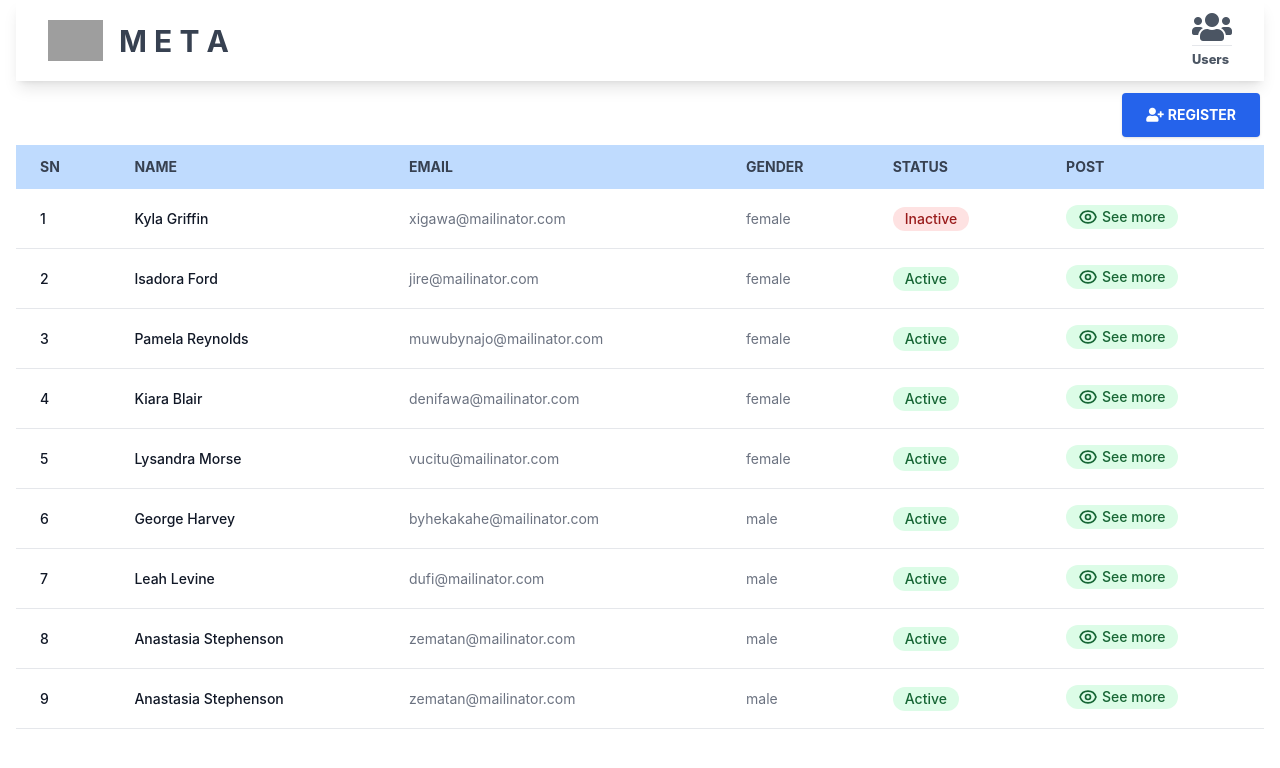
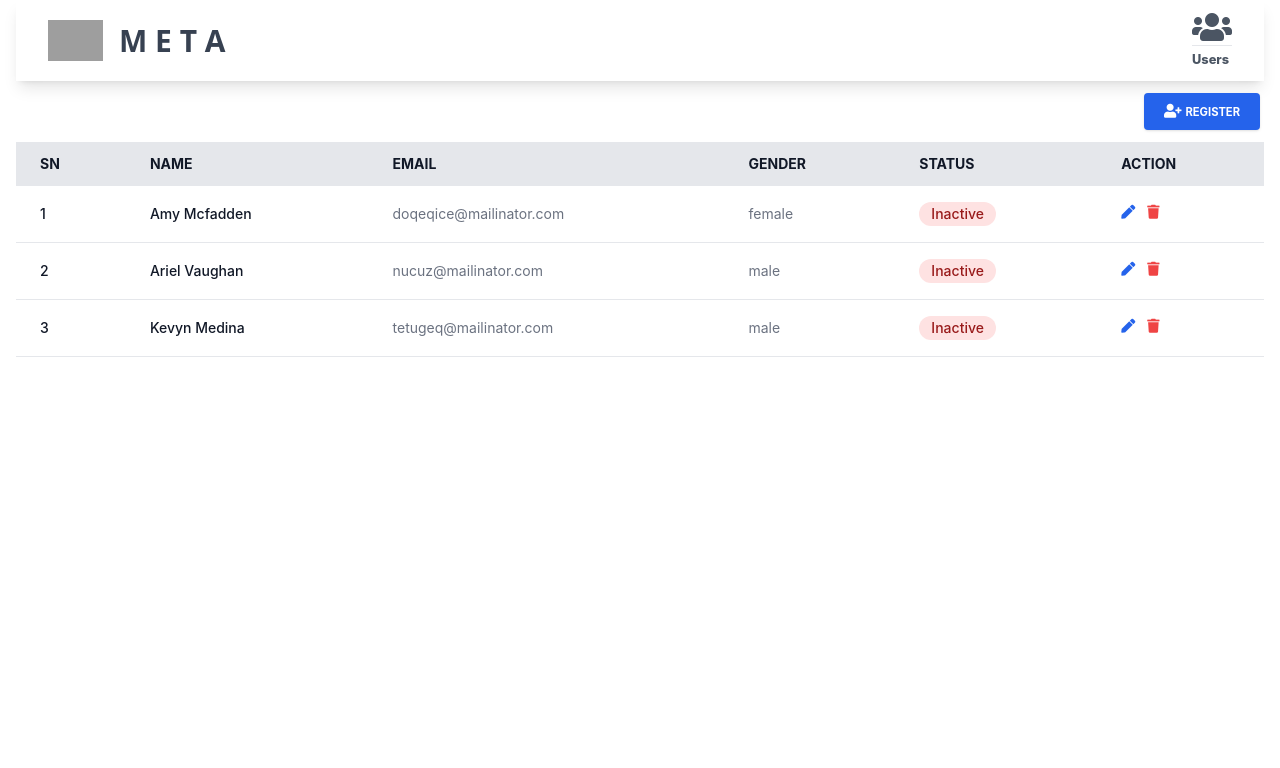
Before and after one commit to tesfaye116/react-logic, a React (Create React App) app: page /users in a window 1280 px wide. Shown: the top 768 px of the page. Built offline with nearby package versions, Linux system fonts and the light colour scheme; data requests are answered from the project's data file; grey boxes are pictures that could not be loaded.

Commit message:
edit and delete data user

```diff
--- a/db.json
+++ b/db.json
@@ -1,67 +1,25 @@
 {
   "users": [
     {
-      "name": "Kyla Griffin",
-      "email": "xigawa@mailinator.com",
+      "name": "Amy Mcfadden",
+      "email": "doqeqice@mailinator.com",
       "gender": "female",
-      "status": false,
+      "status": "",
       "id": 1
     },
     {
-      "name": "Isadora Ford",
-      "email": "jire@mailinator.com",
-      "gender": "female",
-      "status": "false",
+      "name": "Ariel Vaughan",
+      "email": "nucuz@mailinator.com",
+      "gender": "male",
+      "status": "",
       "id": 2
     },
     {
-      "name": "Pamela Reynolds",
-      "email": "muwubynajo@mailinator.com",
-      "gender": "female",
-      "status": "false",
+      "name": "Kevyn Medina",
+      "email": "tetugeq@mailinator.com",
+      "gender": "male",
+      "status": "",
       "id": 3
-    },
-    {
-      "name": "Kiara Blair",
-      "email": "denifawa@mailinator.com",
-      "gender": "female",
-      "status": "false",
-      "id": 4
-    },
-    {
-      "name": "Lysandra Morse",
-      "email": "vucitu@mailinator.com",
-      "gender": "female",
-      "status": "false",
-      "id": 5
-    },
-    {
-      "name": "George Harvey",
-      "email": "byhekakahe@mailinator.com",
-      "gender": "male",
-      "status": "false",
-      "id": 6
-    },
-    {
-      "name": "Leah Levine",
-      "email": "dufi@mailinator.com",
-      "gender": "male",
-      "status": "false",
-      "id": 7
-    },
-    {
-      "name": "Anastasia Stephenson",
-      "email": "zematan@mailinator.com",
-      "gender": "male",
-      "status": "Active",
-      "id": 8
-    },
-    {
-      "name": "Anastasia Stephenson",
-      "email": "zematan@mailinator.com",
-      "gender": "male",
-      "status": "Active",
-      "id": 9
     }
   ]
 }
--- a/src/components/ModalComponent.jsx
+++ b/src/components/ModalComponent.jsx
@@ -2,16 +2,21 @@ import axios from "axios";
 import { useState } from "react";
 import "../index.css";
 
-const ModalComponent = ({ users, setUsers }) => {
-  const [showModal, setShowModal] = useState(false);
+const ModalComponent = ({
+  users,
+  setUsers,
+  setShowModal,
+  showModal,
+  editUser,
+  editModal,
+  setEditModal,
+}) => {
   const [form, setForm] = useState({
     name: "",
     email: "",
     gender: "",
     status: false,
   });
-
-  console.log(users);
 
   const handleSubmit = async (e) => {
     e.preventDefault();
@@ -24,7 +29,33 @@ const ModalComponent = ({ users, setUsers }) => {
       })
       .then((res) => {
         setShowModal(false);
+        console.log(res.data);
         setUsers([...users, res.data]);
+      })
+      .catch((err) => {
+        console.log(err);
+      });
+  };
+
+  const handleUpdate = async (e) => {
+    e.preventDefault();
+    await axios
+      .put(`http://localhost:4000/users/${editUser.id}`, {
+        name: form.name,
+        email: form.email,
+        gender: form.gender,
+        status: form.status,
+      })
+      .then((res) => {
+        setShowModal(false);
+        console.log(res.data);
+        const newUsers = users.map((user) => {
+          if (user.id === editUser.id) {
+            return res.data;
+          }
+          return user;
+        });
+        setUsers(newUsers);
       })
       .catch((err) => {
         console.log(err);
@@ -33,17 +64,7 @@ const ModalComponent = ({ users, setUsers }) => {
 
   return (
     <>
-      <div className="flex justify-end">
-        <button
-          className=" bg-blue-600 mt-3  text-white active:bg-dark-600 font-bold uppercase text-sm px-6 py-3 rounded shadow hover:shadow-lg outline-none focus:outline-none mr-1 mb-1 ease-linear transition-all duration-150 bg-dark"
-          type="button"
-          onClick={() => setShowModal(true)}
-        >
-          <i className="fas fa-user-plus mr-1"></i>
-          <span>Register</span>
-        </button>
-      </div>
-      {showModal ? (
+      {showModal || editModal ? (
         <>
           <div className="mt-11 flex-grow-0 justify-end items-center overflow-x-hidden overflow-y-auto fixed inset-0 z-50 outline-none focus:outline-none top-0 left-0 right-0 bottom-0 animate-opacity">
             <div className="relative w-auto my-1 mx-auto max-w-2xl">
@@ -52,11 +73,13 @@ const ModalComponent = ({ users, setUsers }) => {
                 {/*header*/}
                 <div className="flex items-start justify-between p-5 border-b border-solid border-slate-200 rounded-t bg-gray-200">
                   <h3 className="text-2xl text-gray-800 font-bold">
-                    <small>Register</small>
+                    <small>{showModal ? "User Register" : "Edit User"}</small>
                   </h3>
                   <button
                     className="p-1 ml-auto bg-transparent border-0 text-black opacity-1 float-right text-3xl leading-none font-semibold outline-none focus:outline-none"
-                    onClick={() => setShowModal(false)}
+                    onClick={() => {
+                      setShowModal(false) || setEditModal(false);
+                    }}
                   >
                     <span className="bg-transparent text-black opacity-1 h-6 w-6 text-2xl block outline-none focus:outline-none">
                       <i className="fas fa-times"></i>
@@ -65,7 +88,7 @@ const ModalComponent = ({ users, setUsers }) => {
                 </div>
                 {/*body*/}
                 <div className="relative p-6 flex-auto">
-                  <form onSubmit={handleSubmit}>
+                  <form onSubmit={showModal ? handleSubmit : handleUpdate}>
                     <div className="mb-4">
                       <label
                         className="block text-gray-700 text-sm font-bold mb-2"
@@ -78,7 +101,7 @@ const ModalComponent = ({ users, setUsers }) => {
                         id="name"
                         type="text"
                         placeholder="Name"
-                        value={form.name}
+                        value={editUser ? editUser.name : form.name}
                         onChange={(e) =>
                           setForm({ ...form, name: e.target.value })
                         }
@@ -97,7 +120,7 @@ const ModalComponent = ({ users, setUsers }) => {
                         id="email"
                         type="email"
                         placeholder="Email"
-                        value={form.email}
+                        value={editUser ? editUser.email : form.email}
                         onChange={(e) =>
                           setForm({ ...form, email: e.target.value })
                         }
@@ -113,8 +136,8 @@ const ModalComponent = ({ users, setUsers }) => {
                       </label>
                       <select
                         className="block appearance-none w-full bg-gray-200 border border-gray-200 text-gray-700 py-3 px-4 pr-8 rounded leading-tight focus:outline-none focus:bg-white focus:border-gray-500"
-                        id="grid-state"
-                        value={form.gender}
+                        id="gender"
+                        value={editUser ? editUser.gender : form.gender}
                         onChange={(e) =>
                           setForm({ ...form, gender: e.target.value })
                         }
@@ -135,7 +158,7 @@ const ModalComponent = ({ users, setUsers }) => {
                           className="mr-2 leading-tight bg-gray-200"
                           type="checkbox"
                           id="status"
-                          value={form.status}
+                          value={editUser ? editUser.status : form.status}
                           onChange={(e) =>
                             setForm({ ...form, status: e.target.value })
                           }
@@ -150,7 +173,7 @@ const ModalComponent = ({ users, setUsers }) => {
                         className="w-full bg-gray-900 hover:bg-blue-700 text-white font-bold py-2 px-4 rounded-full focus:outline-none focus:shadow-outline"
                         type="submit"
                       >
-                        Register
+                        {showModal ? "Register" : "Update"}
                       </button>
                     </div>
                   </form>
--- a/src/components/NavBar.jsx
+++ b/src/components/NavBar.jsx
@@ -16,7 +16,7 @@ const NavBar = () => {
                   alt="logo"
                   width={55}
                 />
-                <label className="text-3xl " htmlFor="meta">
+                <label className="font-sans text-3xl" htmlFor="meta">
                   M E T A
                 </label>
               </h2>
--- a/src/components/UserData.jsx
+++ b/src/components/UserData.jsx
@@ -1,5 +1,4 @@
 import axios from "axios";
-import { Link } from "react-router-dom";
 import { useState, useEffect } from "react";
 import LoadingComponent from "./LoadingComponent";
 import ModalComponent from "./ModalComponent";
@@ -7,10 +6,12 @@ import ModalComponent from "./ModalComponent";
 const UserData = () => {
   const [users, setUsers] = useState([]);
   const [loading, setLoading] = useState(false);
+  const [editUser, setEditUser] = useState({});
+  const [showModal, setShowModal] = useState(false);
+  const [editModal, setEditModal] = useState(false);
 
   useEffect(() => {
     fetchData();
-
   }, []);
 
   const fetchData = async () => {
@@ -24,21 +25,55 @@ const UserData = () => {
     }
   };
 
+  const handleDelete = async (id) => {
+    console.log(id);
+    try {
+      await axios.delete(`http://localhost:4000/users/${id}`);
+      setUsers(users.filter((user) => user.id !== id));
+    } catch (error) {
+      console.error(error);
+    }
+  };
 
+  const handleEdit = async (id) => {
+    const user = users.find((user) => user.id === id) || {};
+    console.log(user);
+    setEditUser(user);
+    setEditModal(true);
+  };
 
   return (
     <>
       <div className="flex justify-end">
+        <button
+          className=" bg-blue-600 mt-3 mr-1 text-white active:bg-dark-600 font-bold uppercase text-sm  px-5 py-2 rounded shadow  hover:shadow-lg outline-none focus:outline-none mr-1 mb-1 ease-linear transition-all duration-150 bg-dark"
+          type="button"
+          onClick={() => setShowModal(true)}
+        >
+          <i className="fas fa-user-plus mr-1"></i>
+          <small>Register</small>
+        </button>
+      </div>
+
+      {/* Modal component  */}
+      <div className="flex justify-end mb-2">
         <ModalComponent
-          users={users} setUsers={setUsers}
+          users={users}
+          setUsers={setUsers}
+          showModal={showModal}
+          setShowModal={setShowModal}
+          editUser={editUser}
+          editModal={editModal}
+          setEditModal={setEditModal}
         />
       </div>
+
       {loading ? (
         <LoadingComponent />
       ) : (
-        <div className="overflow-x-auto relative mt-1">
+        <div className="overflow-x-auto relative mt-1 flex justify-center align-middle">
           <table className="w-full text-sm text-left text-gray-500 dark:text-gray-400 table-auto">
-            <thead className="text-xm  text-gray-700 uppercase bg-blue-200  dark:bg-gray-700 dark:text-white">
+            <thead className="text-xm  text-gray-900 uppercase bg-gray-200  dark:bg-gray-100 dark:text-white">
               <tr>
                 <th scope="col" className="py-3 px-6">
                   SN
@@ -56,12 +91,13 @@ const UserData = () => {
                   Status
                 </th>
                 <th scope="col" className="py-3 px-6">
-                  post
+                  Action
                 </th>
               </tr>
             </thead>
             <tbody>
-              {users.map((item) => (
+              {users.length > 0 ? (
+                users.map((item) => (
                   <tr
                     className="bg-white border-b dark:bg-gray-800 dark:border-gray-700"
                     key={item.id}
@@ -90,35 +126,32 @@ const UserData = () => {
                         </span>
                       )}
                     </td>
-                  <td className="py-4 px-6">
-                    <Link>
-                      <span className="inline-flex items-center px-3 py-0.5 rounded-full text-sm font-medium leading-5 bg-green-100 text-green-800 cursor-pointer">
-                        <svg
-                          className="w-5 h-5 mr-1"
-                          fill="none"
-                          stroke="currentColor"
-                          viewBox="0 0 24 24"
-                          xmlns="http://www.w3.org/2000/svg"
+                    <td className="py-4 px-6 flex justify-left">
+                      <button
+                        onClick={() => handleEdit(item.id)}
+                        className="font-medium text-blue-600"
                       >
-                          <path
-                            strokeLinecap="round"
-                            strokeLinejoin="round"
-                            strokeWidth={2}
-                            d="M15 12a3 3 0 11-6 0 3 3 0 016 0z"
-                          />
-                          <path
-                            strokeLinecap="round"
-                            strokeLinejoin="round"
-                            strokeWidth={2}
-                            d="M2.458 12C3.732 7.943 7.523 5 12 5c4.478 0 8.268 2.943 9.542 7-1.274 4.057-5.064 7-9.542 7-4.477 0-8.268-2.943-9.542-7z"
-                          />
-                        </svg>
-                        See more
-                      </span>
-                    </Link>
+                        <i className="fa fa-pen"></i>
+                      </button>
+                      <button
+                        onClick={() => handleDelete(item.id)}
+                        className="font-medium ml-3 text-red-500"
+                      >
+                        <i className="fa fa-trash"></i>
+                      </button>
                     </td>
                   </tr>
-              ))}
+                ))
+              ) : (
+                <tr className="bg-white border-b dark:bg-gray-800 dark:border-gray-700">
+                  <td
+                    colSpan="6"
+                    className="text-center text-gray-500 dark:text-gray-400"
+                  >
+                    <i className="fa fa-frown"></i> No data found
+                  </td>
+                </tr>
+              )}
             </tbody>
           </table>
         </div>
```
Lines whose indentation alone changed are shown as unchanged.
